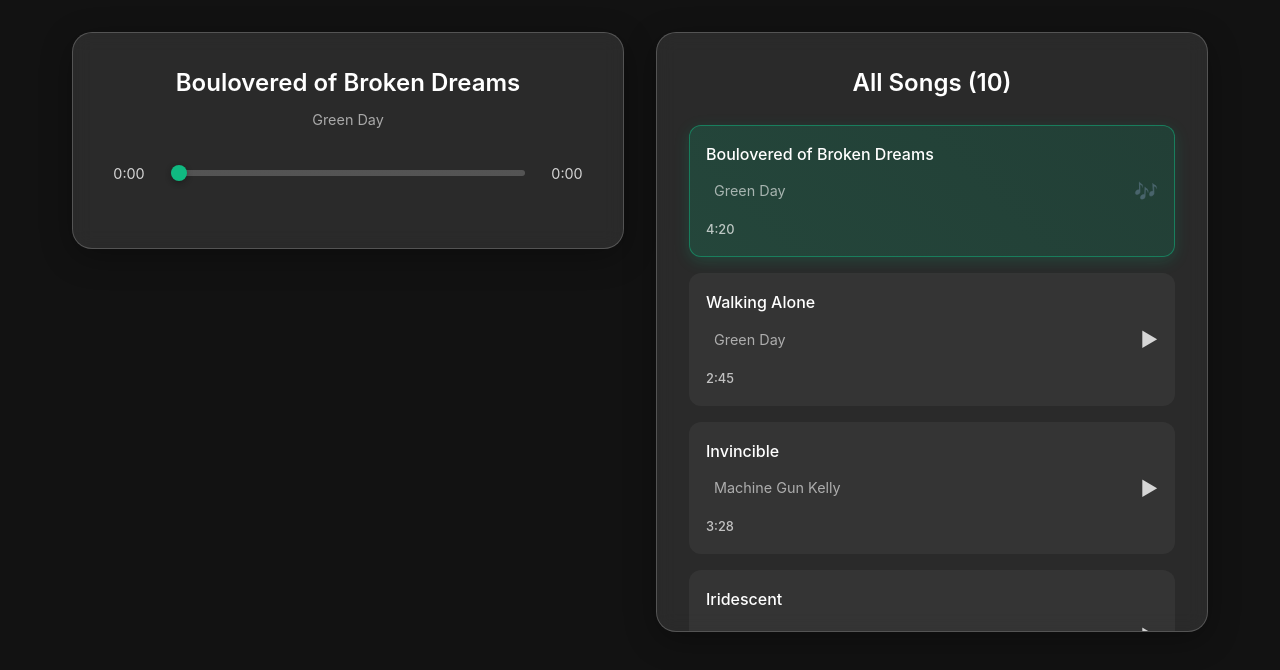
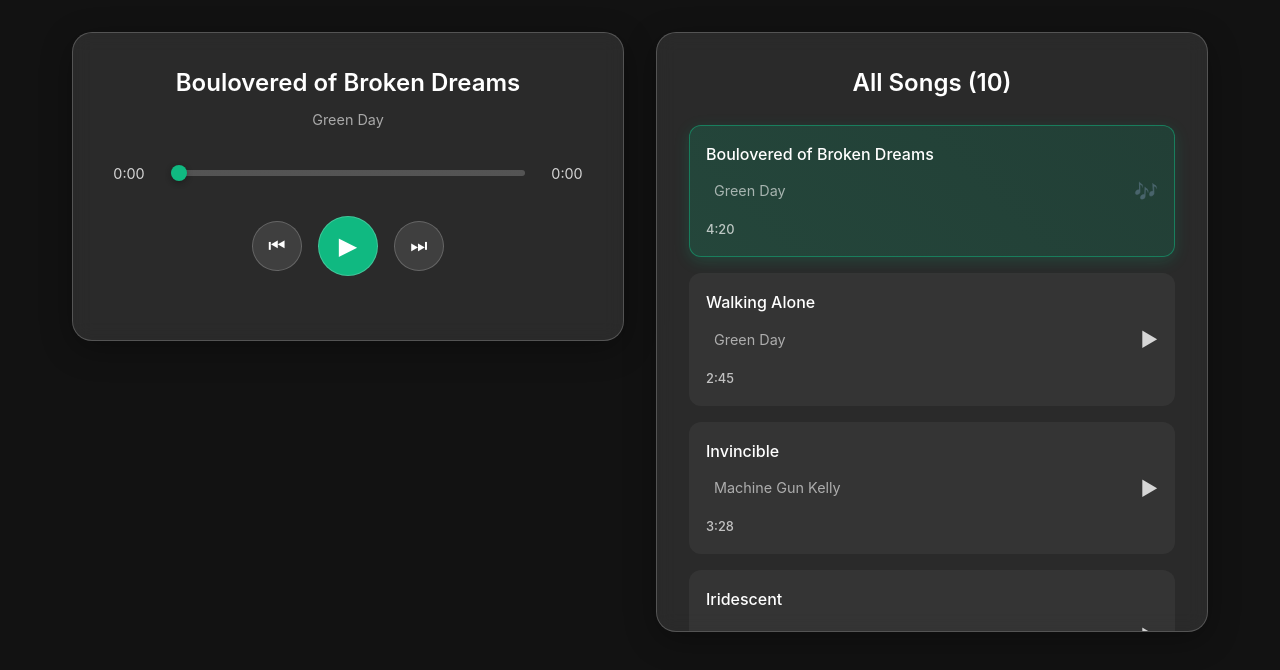
Before and after one commit to arnabict/music-player, a React (Vite) app: page / in a window 1280 px wide. Shown: the top 670 px of the page. Built offline with nearby package versions, Linux system fonts and the light colour scheme.

Commit message:
feat: next and previous song UI and logic

```diff
--- a/src/components/MusicPlayer.jsx
+++ b/src/components/MusicPlayer.jsx
@@ -2,7 +2,16 @@
 import { useMusic } from "../hooks/useMusic";
 
 export const MusicPlayer = () => {
-  const { currentTrack, currentTime, formatTime, duration } = useMusic();
+  const {
+    currentTrack,
+    currentTime,
+    setCurrentTime,
+    formatTime,
+    duration,
+    setDuration,
+    nextTrack,
+    prevTrack,
+  } = useMusic();
   const audioRef = useRef(null);
 
   useEffect(() => {
@@ -10,16 +19,33 @@
 
     if (!audio) return;
 
-    const handleLoadedMetadata = () => {};
+    const handleLoadedMetadata = () => {
+      setDuration(audio.duration);
+    };
 
-    const handleTimeUpdate = () => {};
+    const handleTimeUpdate = () => {
+      setCurrentTime(audio.currentTime);
+    };
 
     const handleEnded = () => {};
-  });
+
+    audio.addEventListener("loadedmetadata", handleLoadedMetadata);
+    audio.addEventListener("timeupdate", handleTimeUpdate);
+
+    return () => {
+      audio.removeEventListener("loadedmetadata", handleLoadedMetadata);
+      audio.removeEventListener("timeupdate", handleTimeUpdate);
+    };
+  }, [setDuration, setCurrentTime, currentTrack]);
 
   return (
     <div className="music-player">
-      <audio ref={audioRef} preload="metadata" crossOrigin="anonymous" />
+      <audio
+        ref={audioRef}
+        src={currentTrack.url}
+        preload="metadata"
+        crossOrigin="anonymous"
+      />
 
       <div className="track-info">
         <h3 className="track-title">{currentTrack.title}</h3>
@@ -38,6 +64,15 @@
         />
         <span className="time">{formatTime(duration)}</span>
       </div>
+      <div className="controls">
+        <button className="control-btn" onClick={prevTrack}>
+          ⏮
+        </button>
+        <button className="control-btn play-btn">▶</button>
+        <button className="control-btn" onClick={nextTrack}>
+          ⏭
+        </button>
+      </div>
     </div>
   );
 };
--- a/src/hooks/useMusic.js
+++ b/src/hooks/useMusic.js
@@ -76,13 +76,29 @@
 export const useMusic = () => {
     const [allSongs, setAllSongs] = useState(songs)
     const [currentTrack, setCurrentTrack] = useState(songs[0])
-    const [currentTrackIndex, setCurrentIndexTrack] = useState(0)
+    const [currentTrackIndex, setCurrentTrackIndex] = useState(0)
     const [currentTime, setCurrentTime] = useState(0)
     const [duration, setDuration] = useState(0)
 
     const handlePlaySong = (song, index) => {
         setCurrentTrack(song)
-        setCurrentIndexTrack(index)
+        setCurrentTrackIndex(index)
+    }
+
+    const nextTrack = () => {
+        setCurrentTrackIndex((prev) => {
+            const nextIndex = (prev + 1) % allSongs.length
+            setCurrentTime(allSongs[nextIndex]);
+            return nextIndex
+        })
+    }
+
+    const prevTrack = () => {
+        setCurrentTrackIndex((prev) => {
+            const nextIndex = prev === 0 ? allSongs.length - 1 : prev - 1
+            setCurrentTime(allSongs[nextIndex]);
+            return nextIndex
+        })
     }
 
     const formatTime = (time) => {
@@ -94,5 +110,5 @@
         return `${minutes}:${seconds.toString().padStart(2, "0")}`;
     }
 
-    return { allSongs, currentTrack, currentTrackIndex, handlePlaySong, currentTime, setCurrentTime, formatTime, duration };
+    return { allSongs, currentTrack, currentTrackIndex, handlePlaySong, currentTime, setCurrentTime, formatTime, duration, setDuration, nextTrack, prevTrack };
 }
```
